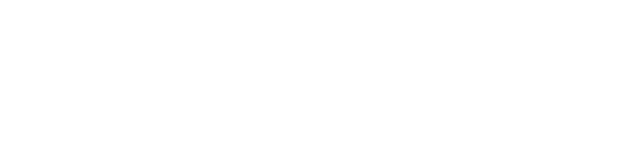
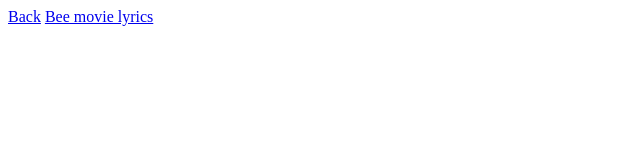
Before and after one commit to crys-tobal/my-first-webpage-D, a plain HTML site: page links.html in a window 1280 px wide. Shown: the whole page, without its empty margins (0-640 px from the left). Drawn offline with Linux system fonts and the light colour scheme.

Commit message:
Add files via upload

```diff
--- a/links.html
+++ b/links.html
@@ -8,7 +8,9 @@
 </head>
 
 <body>
+	<a href="index.html">Back</a>
 
+	<a href="https://genius.com/Dreamworks-bee-movie-script-annotated">Bee movie lyrics</a>
 </body>
 
 </html>
```
